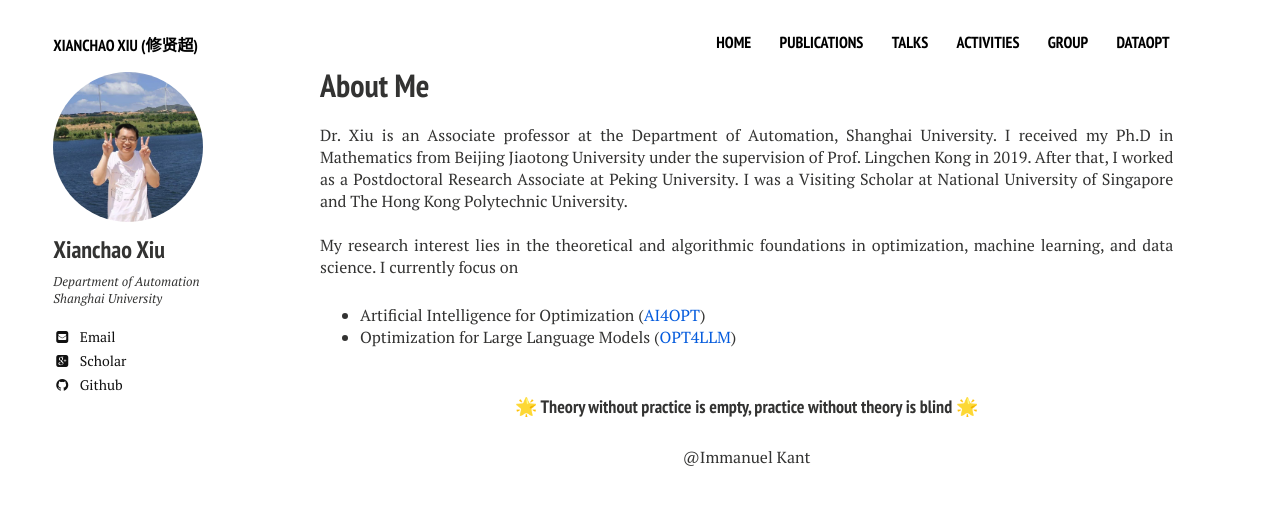
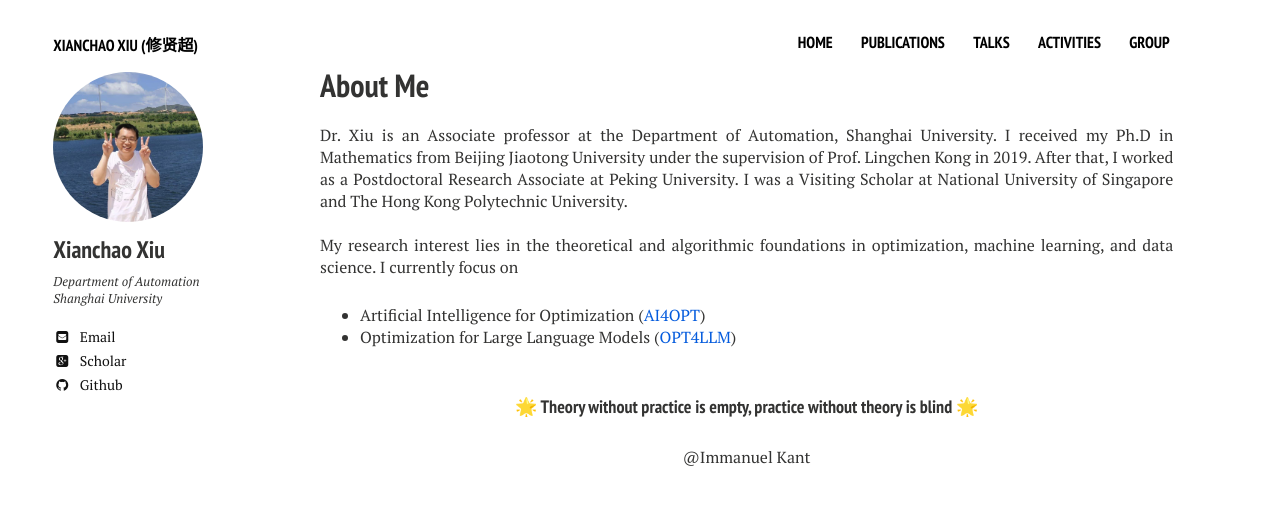
Before and after one commit to xianchaoxiu/xianchaoxiu.github.io, a Jekyll site: the page built from index.md, in a window 1280 px wide. Shown: the top 505 px of the page. Built offline with Jekyll 4.4.1, drawn with Linux system fonts in a browser that asks for light colours; nearby versions of some CDN libraries.

Commit message:
Update navigation.yml

```diff
--- a/_data/navigation.yml
+++ b/_data/navigation.yml
@@ -10,8 +10,10 @@
 - title: Publications
   url: /publications
 
+
 - title: Talks
   url: /talks
+
 
 - title: Activities
   url: /activities
@@ -19,6 +21,3 @@
 
 - title: Group
   url: /group
-
-- title: DataOpt
-  url: /dataopt
```
